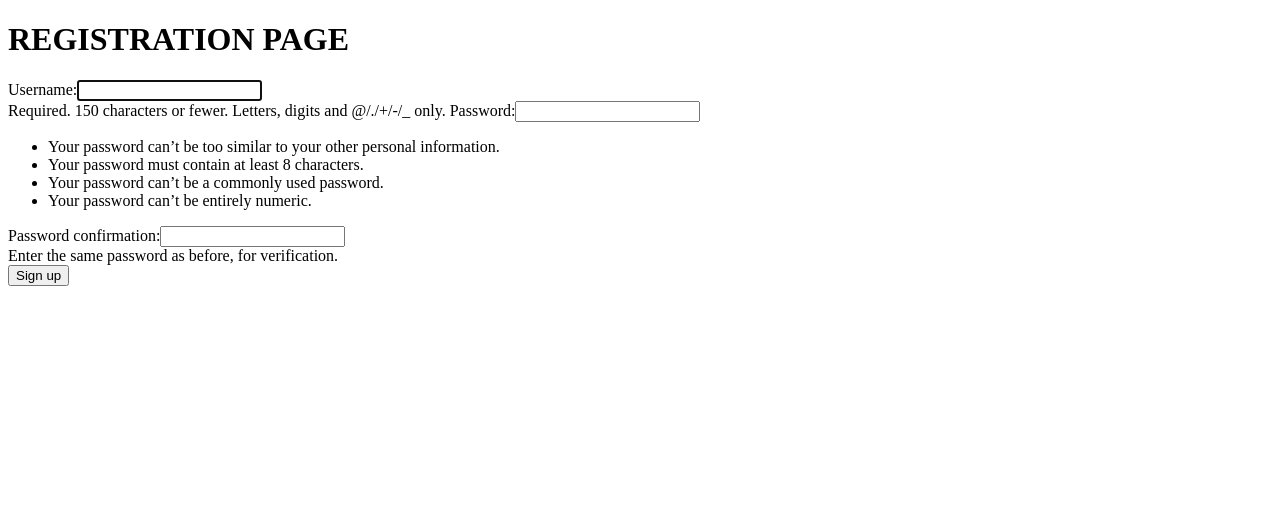
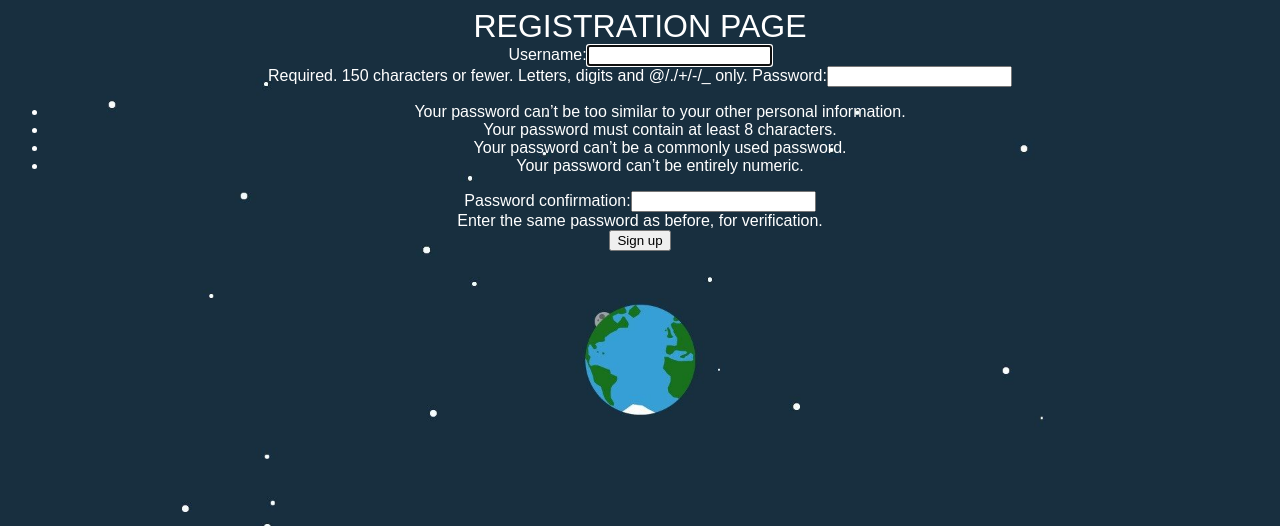
Before and after one commit to reetghosh1/DjangoBasicAuth, a Django app: page /register in a window 1280 px wide. Shown: the top 526 px of the page. Run offline with Django 3.2, Linux system fonts and the light colour scheme.

Commit message:
Added CSS to registration page, added logout link to homepage

```diff
--- a/basicauth/settings.py
+++ b/basicauth/settings.py
@@ -123,7 +123,4 @@ USE_TZ = True
 # https://docs.djangoproject.com/en/2.1/howto/static-files/
 
 STATIC_URL = '/static/'
-LOGIN_REDIRECT_URL = '/'
-STAICFILE_DIRS = (
-    os.path.join(BASE_DIR, 'assets')
-)
+LOGIN_REDIRECT_URL = 'index'
--- /dev/null
+++ b/user_tasks/static/user_tasks/style1.css
@@ -0,0 +1,23 @@
+body
+{
+    background-color: black;
+    background-image: url(mini.jpg);
+    background-repeat: no-repeat;
+    background-size: cover;
+    color: #fff;
+}
+
+body *{
+    font-family: sans-serif;
+    text-align: center;
+}
+
+h1{
+    font-weight: normal;
+    margin: 0;
+}
+
+a, a:hover, a:visited{
+    color: hotpink;
+    text-decoration: none;
+}
--- a/user_tasks/templates/registration/register.html
+++ b/user_tasks/templates/registration/register.html
@@ -5,9 +5,11 @@
     <meta name="viewport" content="width=device-width, initial-scale=1.0">
     <meta http-equiv="X-UA-Compatible" content="ie=edge">
     <title>Register</title>
+    {% load static %}
+    <link rel="stylesheet" href="{% static 'user_tasks/style1.css' %}" type="text/css">
 </head>
 <body>
-    <header class="container center-align">
+    <header>
         <h1>REGISTRATION PAGE</h1>
     </header>
     <form method="post" action="{% url 'register' %}">
--- a/user_tasks/templates/user_tasks/index.html
+++ b/user_tasks/templates/user_tasks/index.html
@@ -10,6 +10,7 @@
     <h1>This is the main index page</h1>
     {% if user.is_authenticated %}
     <h2>Welcome, {{ user.username }}</h2>
+    <p><a href="{% url 'logout' %}">Logout</a></p>
     {% else %}
     <h2>You are not logged in</h2>
     <a href="/accounts/login">Click to login</a>
```
